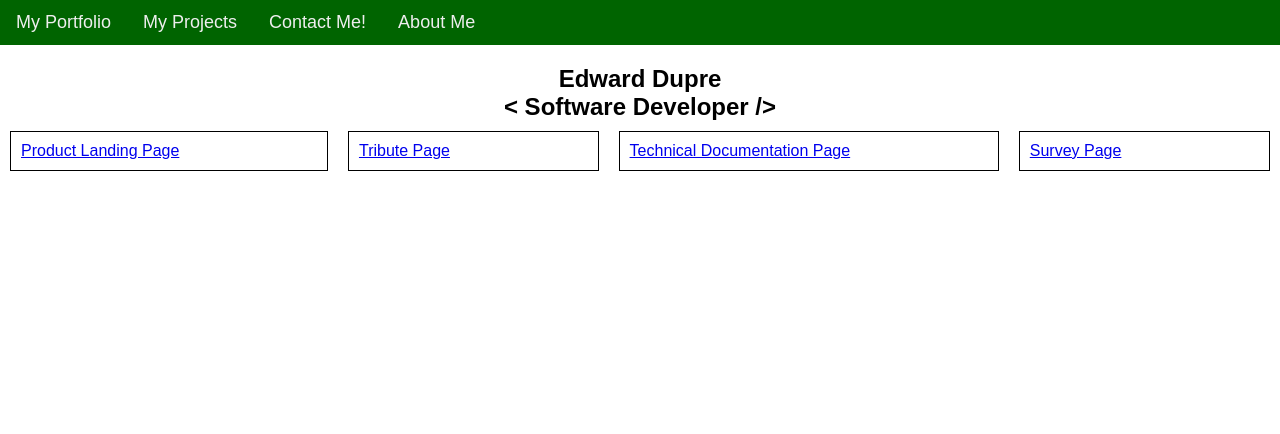
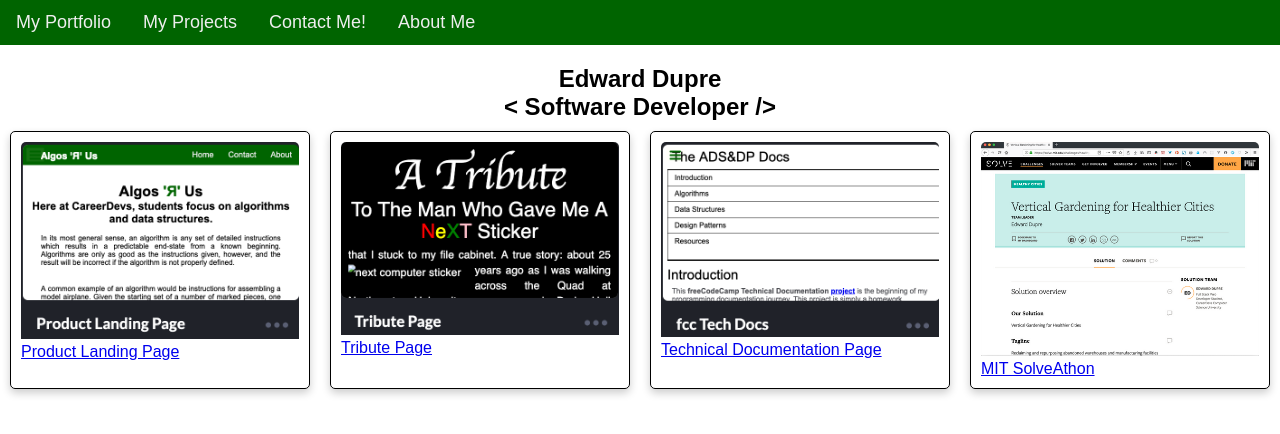
Before and after one commit to edwd42/freeCodeCamp, a plain HTML site: page my_portfolio/index.html in a window 1280 px wide. Drawn offline with Linux system fonts and the light colour scheme.

Commit message:
add project-tiles with images and  links

```diff
--- a/my_portfolio/index.html
+++ b/my_portfolio/index.html
@@ -1,9 +1,12 @@
 <!DOCTYPE html>
-<html lang="en" >
+<html lang="en">
   <head>
     <!-- Required meta tags -->
     <meta charset="utf-8" />
-    <meta name="viewport" content="width=device-width, initial-scale=1, shrink-to-fit=no">
+    <meta
+      name="viewport"
+      content="width=device-width, initial-scale=1, shrink-to-fit=no"
+    />
 
     <!-- CSS styles -->
     <link href="./style.css" rel="stylesheet" />
@@ -26,16 +29,40 @@
 
     <section id="projects">
       <div class="project-tile">
-            <a href="https://codepen.io/edwd42/pen/GEXxEj">Product Landing Page</a>
+        <img
+          src="images/product_tile.png"
+          alt="project-tile"
+          style="width:100%"
+        />
+        <a href="https://codepen.io/edwd42/pen/PgGYNQ">Product Landing Page</a>
       </div>
       <div class="project-tile">
+        <img
+          src="images/tribute_tile.png"
+          alt="project-tile"
+          style="width:100%"
+        />
         <a href="https://codepen.io/edwd42/pen/GEXxEj">Tribute Page</a>
       </div>
       <div class="project-tile">
-            <a href="https://codepen.io/edwd42/pen/GEXxEj">Technical Documentation Page</a>
+        <img
+          src="images/techDocs_tile.png"
+          alt="project-tile"
+          style="width:100%"
+        />
+        <a href="https://codepen.io/edwd42/pen/zXXzjq"
+          >Technical Documentation Page</a
+        >
       </div>
       <div class="project-tile">
-            <a href="https://codepen.io/edwd42/pen/GEXxEj">Survey Page</a>
+        <img
+          src="images/MITSolveSolution_tile.png"
+          alt="project-tile"
+          style="width:100%"
+        />
+        <a href="https://solve.mit.edu/challenges/healthy-cities/solutions/9976"
+          >MIT SolveAthon</a
+        >
       </div>
     </section>
   </body>
--- a/my_portfolio/style.css
+++ b/my_portfolio/style.css
@@ -37,7 +37,9 @@ nav {
   font-size: 18px;
 }
 
-  nav li {list-style-type: none;}
+nav li {
+  list-style-type: none;
+}
 
 .nav-link {
   text-decoration: none;
@@ -57,7 +59,7 @@ nav {
   float: right;
 }
 
-  #header-img{
+#header-img {
   width: auto;
   height: 32px;
   margin-top: 8px;
@@ -68,7 +70,7 @@ nav {
 /* design for mobile first */
 #welcome-section {
   text-align: center;
-      margin-top: 65px
+  margin-top: 65px;
 }
 
 #projects {
@@ -86,7 +88,6 @@ nav {
 }
 
 @media only screen and (min-width: 320px) {
-
   #projects {
     display: flex;
     flex-direction: row;
@@ -98,5 +99,21 @@ nav {
     flex: 1 1 auto;
     position: relative;
     border: 1px solid;
+    box-shadow: 0 4px 8px 0 rgba(0, 0, 0, 0.2);
+    transition: 0.3s;
+    width: 20%;
+    border-radius: 5px;
+  }
+
+  #projects > .project-tile:hover {
+    box-shadow: 0 8px 16px 0 rgba(0, 0, 0, 0.2);
+  }
+
+  img {
+    border-radius: 5px 5px 0 0;
+  }
+
+  .container {
+    padding: 1px 10px;
   }
 }
```
Also changed, not shown: my_portfolio/images/MITSolveSolution_tile.png (added), my_portfolio/images/MITSolveSolution_tile_big.png (added), my_portfolio/images/product_tile.png (added), my_portfolio/images/techDocs_tile.png (added), my_portfolio/images/tribute_tile.png (added). Lines whose indentation alone changed are shown as unchanged.
